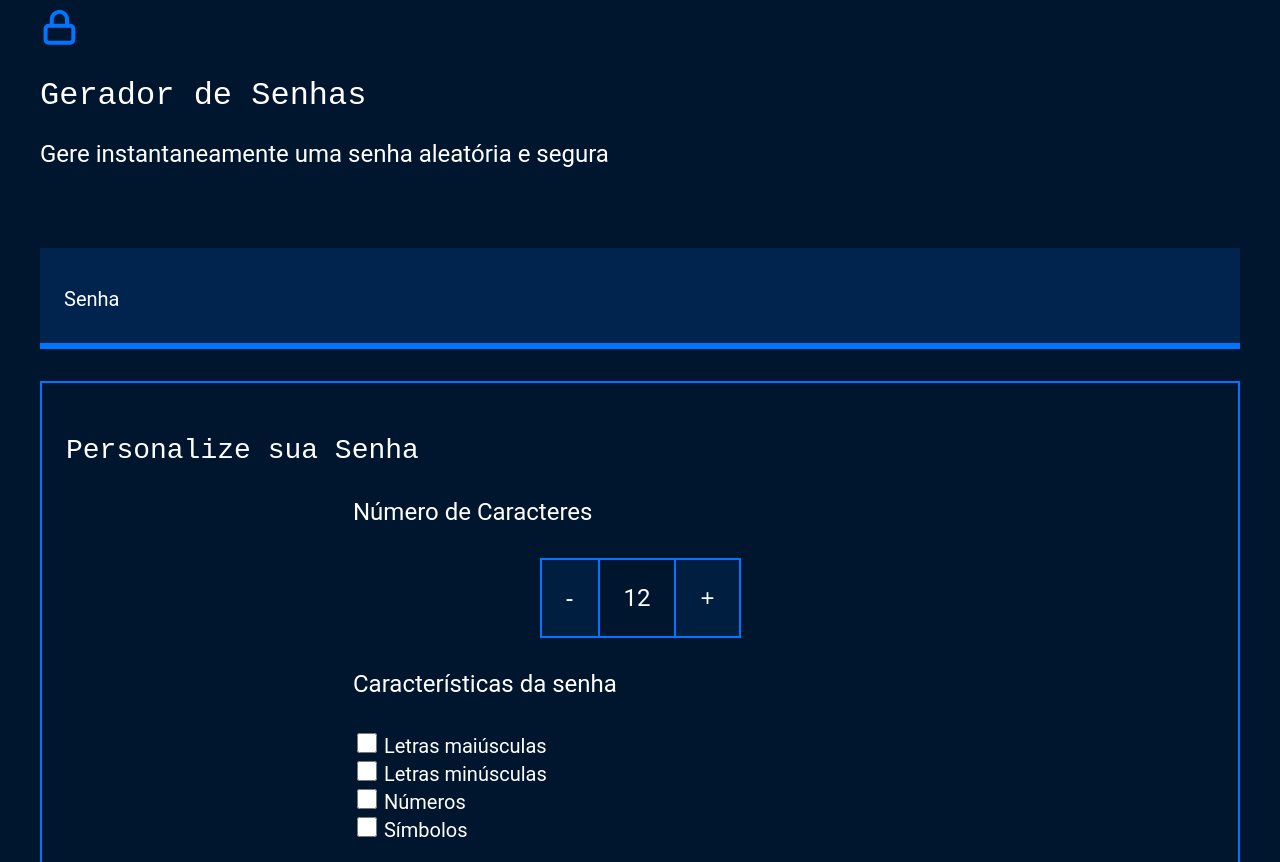
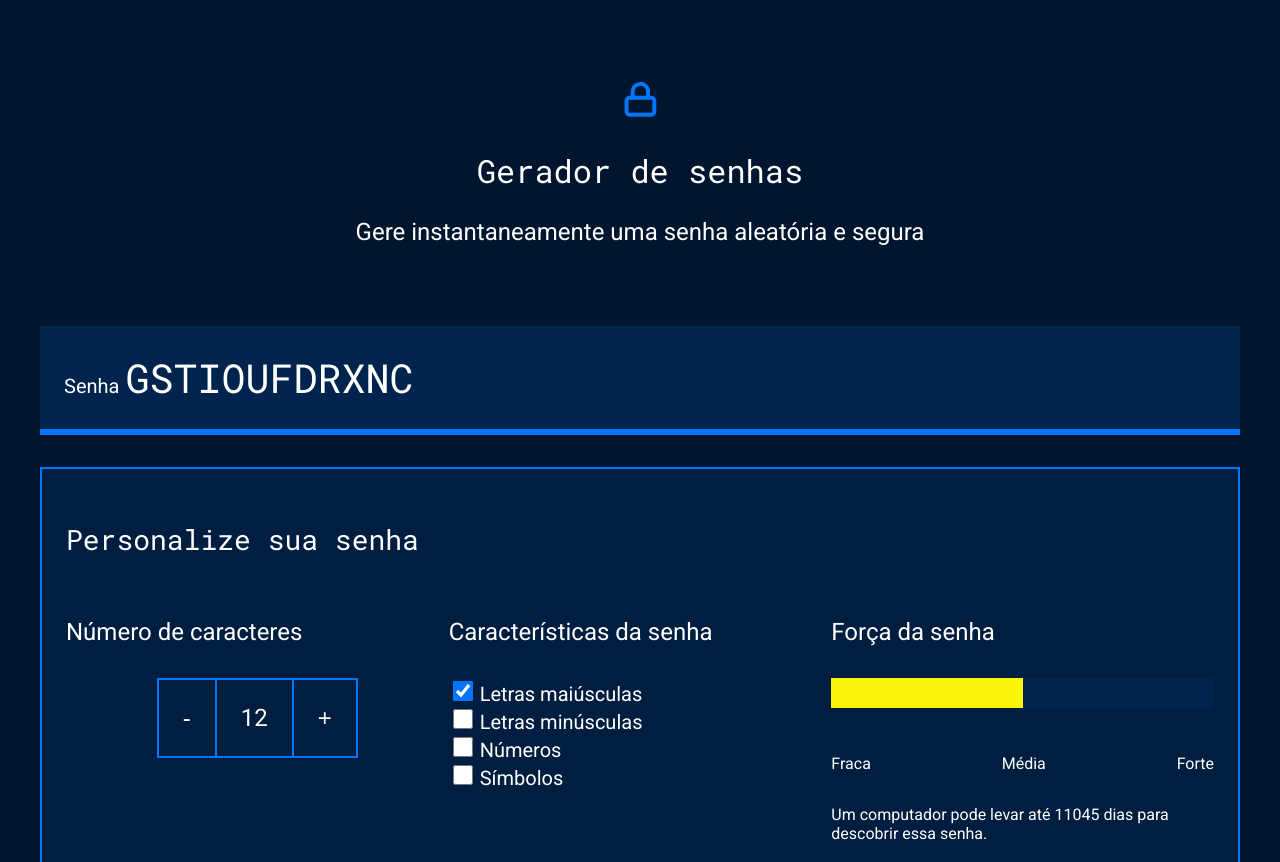
Before and after one commit to VGardacho2022/site_seguran-a-digital, a plain HTML site: page index.html in a window 1280 px wide. Shown: the top 862 px of the page. Drawn offline with Linux system fonts and the light colour scheme.

Commit message:
Add files via upload

```diff
--- a/index.html
+++ b/index.html
@@ -1,28 +1,29 @@
 <!DOCTYPE html>
-<html lang="pt-BR">
+<html lang="pt-br">
+
 <head>
     <meta charset="UTF-8">
-    <meta http-equiv="X-UA-Compatible" content="IE=edge">
     <meta name="viewport" content="width=device-width, initial-scale=1.0">
-    <title>Gerador de Senhas</title>
+    <title>Gerador de senha</title>
     <link rel="stylesheet" href="style.css">
 </head>
+
 <body>
     <section class="conteudo">
-    <div class="conteudo-principal">
+        <div class="conteudo-titulo">
             <img src="unlock.svg" alt="cadeado fechado">
-        <h2 class="titulo-principal">Gerador de Senhas</h2>
+            <h2 class="titulo-principal">Gerador de senhas</h2>
             <h3 class="titulo-secundario">Gere instantaneamente uma senha aleatória e segura</h3>
         </div>
         <div class="conteudo-senha">
             <label for="senha">Senha</label>
-        <input name="senha" type="text" id="campo-senha">
+            <input name="senha" type="text" id="campo-senha" readonly>
         </div>
         <div class="parametro">
-        <h3 class="parametro-titulo">Personalize sua Senha</h3>
-        <div class="parametro-soluna__senha">
+            <h3 class="parametro-titulo">Personalize sua senha</h3>
+            <div class="parametro-coluna__senha">
                 <div class="parametro-senha">
-                <h4 class="parametro-senha__titulo">Número de Caracteres</h4>
+                    <h4 class="parametro-senha__titulo">Número de caracteres</h4>
                     <div class="parametro-senha-botoes">
                         <button class="parametro-senha__botao">-</button>
                         <p class="parametro-senha__texto">12</p>
@@ -32,8 +33,8 @@
                 <div class="parametro-senha">
                     <h4 class="parametro-senha__titulo">Características da senha</h4>
                     <div class="parametro-senha-checkbox">
-                    <input name="maiusculo" type="checkbox" class="checkbox">
-                    <label for="maisculo">Letras maiúsculas</label>
+                        <input name="maiusculo" type="checkbox" class="checkbox" checked>
+                        <label for="maiusculo">Letras maiúsculas</label>
                     </div>
                     <div class="parametro-senha-checkbox">
                         <input name="minusculo" type="checkbox" class="checkbox">
@@ -44,22 +45,24 @@
                         <label for="numero">Números</label>
                     </div>
                     <div class="parametro-senha-checkbox">
-                    <input name="numero" type="checkbox" class="checkbox">
-                    <label for="simbolos">Símbolos</label>
+                        <input name="simbolo" type="checkbox" class="checkbox">
+                        <label for="simbolo">Símbolos</label>
                     </div>
                 </div>
                 <div class="parametro-senha">
                     <h4 class="parametro-senha__titulo">Força da senha</h4>
                     <div class="barra"></div>
-                <div class="forca forte"></div>
+                    <div class="forca fraca"></div>
                     <div class="parametro-senha-textos">
                         <p>Fraca</p>
                         <p>Média</p>
                         <p>Forte</p>
                     </div>
+                    <p class="entropia"></p>
                 </div>
             </div>
         </div>
     </section>
+    <script src="main.js"></script>
 </body>
 </html>
--- /dev/null
+++ b/main.js
@@ -0,0 +1,77 @@
+const numeroSenha = document.querySelector('.parametro-senha__texto');
+let tamanhoSenha = 12;
+numeroSenha.textContent = tamanhoSenha;
+const letrasMaiusculas = 'ABCDEFGHIJKLMNOPQRSTUVXYWZ';
+const letrasMinusculas = 'abcdefghijklmnopqrstuvxywz';
+const numeros = '0123456789';
+const simbolos = '!@%*?';
+const botoes = document.querySelectorAll('.parametro-senha__botao');
+const campoSenha = document.querySelector('#campo-senha');
+const checkbox = document.querySelectorAll('.checkbox');
+const forcaSenha = document.querySelector('.forca');
+
+botoes[0].onclick = diminuiTamanho;
+botoes[1].onclick = aumentaTamanho;
+
+function diminuiTamanho() {
+    if (tamanhoSenha > 1) {
+        // tamanhoSenha = tamanhoSenha-1;
+        tamanhoSenha--;
+    }
+    numeroSenha.textContent = tamanhoSenha;
+    geraSenha();
+}
+function aumentaTamanho() {
+    if (tamanhoSenha < 20) {
+        // tamanhoSenha = tamanhoSenha+1;
+        tamanhoSenha++;
+    }
+    numeroSenha.textContent = tamanhoSenha;
+    geraSenha();
+}
+
+for (i = 0; i < checkbox.length; i++) {
+    checkbox[i].onclick = geraSenha;
+}
+
+geraSenha();
+
+function geraSenha() {
+    let alfabeto = '';
+    if (checkbox[0].checked) {
+        alfabeto = alfabeto + letrasMaiusculas;
+    }
+    if (checkbox[1].checked) {
+        alfabeto = alfabeto + letrasMinusculas;
+    }
+    if (checkbox[2].checked) {
+        alfabeto = alfabeto + numeros;
+    }
+    if (checkbox[3].checked) {
+        alfabeto = alfabeto + simbolos;
+    }
+    let senha = '';
+    for (let i = 0; i < tamanhoSenha; i++) {
+        let numeroAleatorio = Math.random() * alfabeto.length;
+        numeroAleatorio = Math.floor(numeroAleatorio);
+        senha = senha + alfabeto[numeroAleatorio];
+    }
+    campoSenha.value = senha;
+    classificaSenha(alfabeto.length);
+
+}
+
+function classificaSenha(tamanhoAlfabeto){
+    let entropia = tamanhoSenha * Math.log2(tamanhoAlfabeto);
+    console.log(entropia);
+    forcaSenha.classList.remove('fraca','media','forte');
+    if (entropia > 57){
+        forcaSenha.classList.add('forte');
+    } else if (entropia > 35 && entropia < 57 ) {
+        forcaSenha.classList.add('media');
+    } else if (entropia <= 35){
+        forcaSenha.classList.add('fraca');
+    }
+    const valorEntropia = document.querySelector('.entropia');
+    valorEntropia.textContent = "Um computador pode levar até " + Math.floor(2**entropia/(100e6*60*60*24)) + " dias para descobrir essa senha.";
+}
--- a/style.css
+++ b/style.css
@@ -1,3 +1,5 @@
+@import url('https://fonts.googleapis.com/css2?family=Roboto&family=Roboto+Mono&display=swap');
+
 :root{
     --branco: white;
     --cor-de-fundo: #00162E;
@@ -27,14 +29,14 @@ body{
     font-size: 24px;
 }
 
-.contudo-titulo{
+.conteudo-titulo{
     text-align: center;
     margin-top: 80px;
 }
 
 .conteudo-senha{
     margin-top: 80px;
-    background-color: var(--fundo-senha);
+    background: var(--fundo-senha);
     padding: 24px;
     border-bottom: 6px solid var(--borda);
 }
@@ -58,7 +60,7 @@ body{
 }
 
 .parametro{
-    background-color: var(--cor-de-fundo);
+    background-color: var(--fundo-texto);
     border: 2px solid var(--borda);
     margin-top: 32px;
     padding: 24px;
@@ -70,7 +72,7 @@ body{
 }
 
 .parametro-senha__titulo{
-    font-size: 24px;
+    font-size:24px;
 }
 
 .parametro-coluna__senha{
@@ -78,7 +80,6 @@ body{
     flex-direction: column;
     justify-content: center;
 }
-
 .parametro-senha{
     width: 50%;
     margin: 0 auto;
@@ -97,19 +98,12 @@ body{
     font-size: 24px;
     cursor: pointer;
 }
-
 .parametro-senha__texto{
     padding: 24px;
     border-top: 2px solid var(--borda);
     border-bottom: 2px solid var(--borda);
     margin: 0;
     font-size: 24px;
-}
-
-@media screen and (min-width: 768px) {
-    .parametro-coluna__senha{
-        flex-direction: row;
-    }
 }
 
 label{
@@ -127,29 +121,32 @@ label{
     height: 30px;
     width: 100%;
 }
-
 .forca{
     height: 30px;
     position: relative;
     bottom: 30px;
 }
-
 .fraca{
     width: 25%;
     background-color: #E71B32;
 }
-
 .media{
+    background-color: #FAF408;
     width: 50%;
-    background-color: #FAF408;
 }
-
 .forte{
-    width: 100px;
     background-color: #00FF85;
+    width: 100%;
 }
 
 .parametro-senha-textos{
     display: flex;
     justify-content: space-between;
 }
+
+
+@media screen and (min-width: 768px) {
+    .parametro-coluna__senha{
+        flex-direction: row;
+    }
+}
```
Also changed, not shown: 2 other files. Lines whose indentation alone changed are shown as unchanged.
